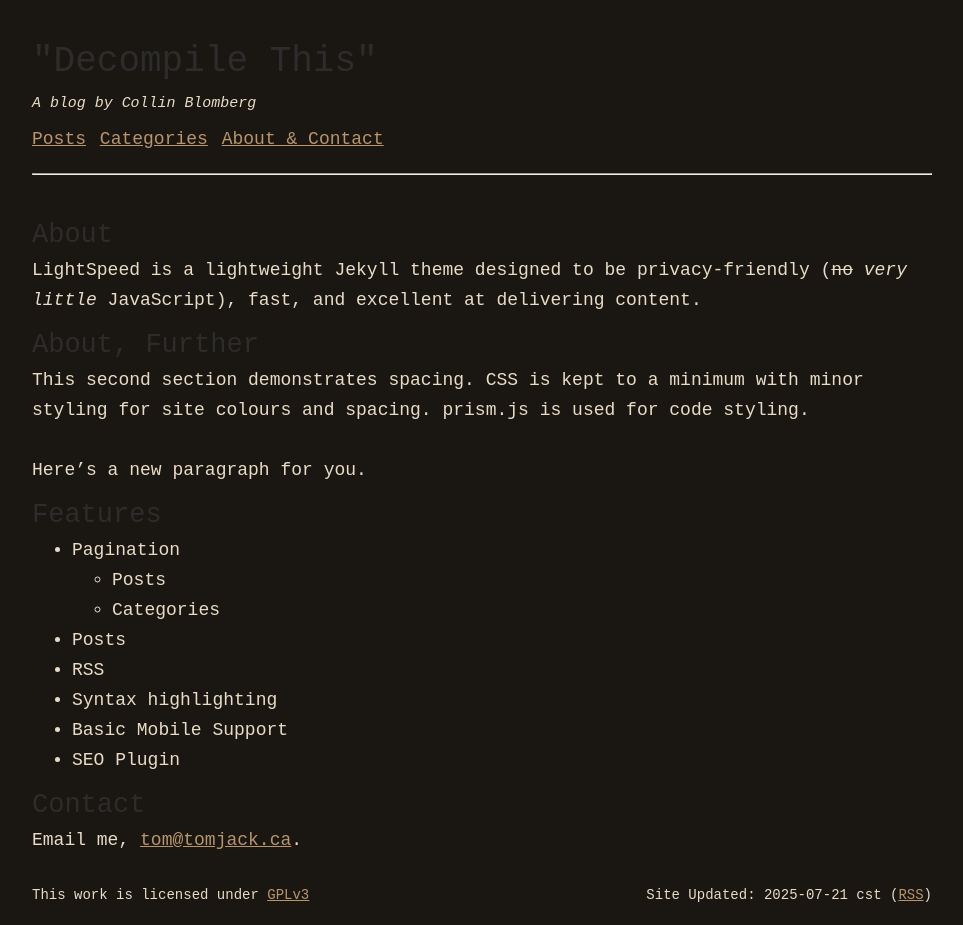
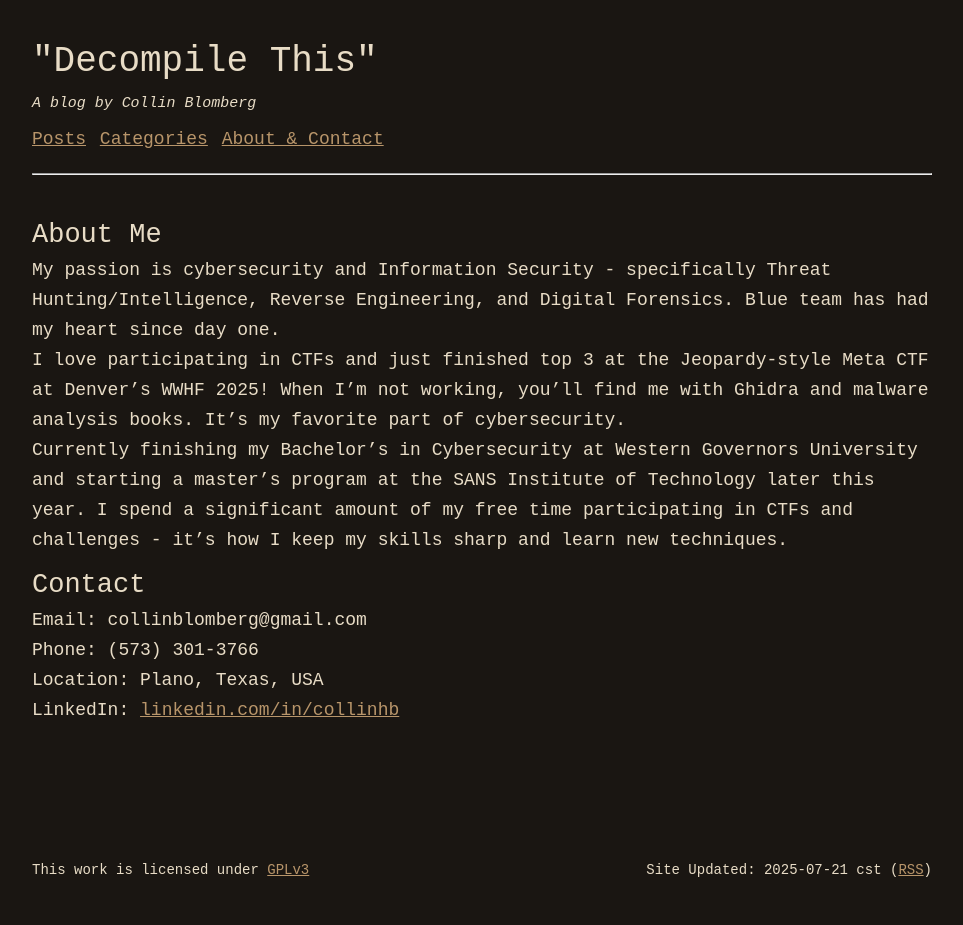
Before and after one commit to Wagonx/wagonx.github.io, a Jekyll site: the page built from index.md, in a window 1280 px wide. Shown: the whole page, without its empty margins (158-1121 px from the left). Built offline with Jekyll 4.4.1, drawn with Linux system fonts in a browser that asks for light colours; after the commit the page ends 900 px from its top, so only the background shows below that.

Commit message:
Cool Beans

```diff
--- a/_sass/page.scss
+++ b/_sass/page.scss
@@ -45,7 +45,7 @@ body {
 h1,
 h2,
 strong {
-  color: #2C2C2C;
+  color: #E8DCC6;
 }
 
 header h5 {
--- a/index.md
+++ b/index.md
@@ -1,27 +1,17 @@
 ---
 layout: default
-title: LightSpeed Contact
+title: Contact
 ---
 
-## About
-LightSpeed is a lightweight Jekyll theme designed to be privacy-friendly (~~no~~ _very little_ JavaScript), fast, and
-excellent at delivering content.
+## About Me
+My passion is cybersecurity and Information Security - specifically Threat Hunting/Intelligence, Reverse Engineering, and Digital Forensics. Blue team has had my heart since day one.
 
-## About, Further
-This second section demonstrates spacing. CSS is kept to a minimum with minor styling
-for site colours and spacing. prism.js is used for code styling.
-<br>
-Here's a new paragraph for you.
+I love participating in CTFs and just finished top 3 at the Jeopardy-style Meta CTF at Denver's WWHF 2025! When I'm not working, you'll find me with Ghidra and malware analysis books. It's my favorite part of cybersecurity.
 
-## Features
-- Pagination
-    - Posts
-    - Categories
-- Posts
-- RSS
-- Syntax highlighting
-- Basic Mobile Support
-- SEO Plugin
+Currently finishing my Bachelor's in Cybersecurity at Western Governors University and starting a master's program at the SANS Institute of Technology later this year. I spend a significant amount of my free time participating in CTFs and challenges - it's how I keep my skills sharp and learn new techniques.
 
 ## Contact
-Email me, [tom@tomjack.ca](mailto:tom@tomjack.ca).
+**Email:** collinblomberg@gmail.com
+**Phone:** (573) 301-3766
+**Location:** Plano, Texas, USA
+**LinkedIn:** [linkedin.com/in/collinhb](https://www.linkedin.com/in/collinhb)
```
